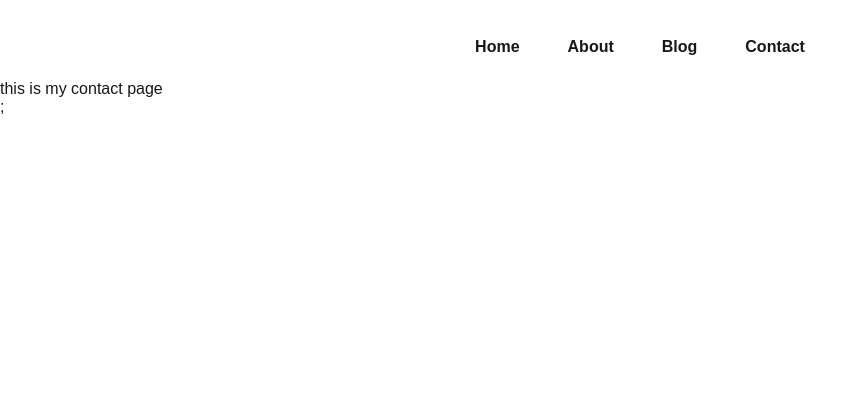
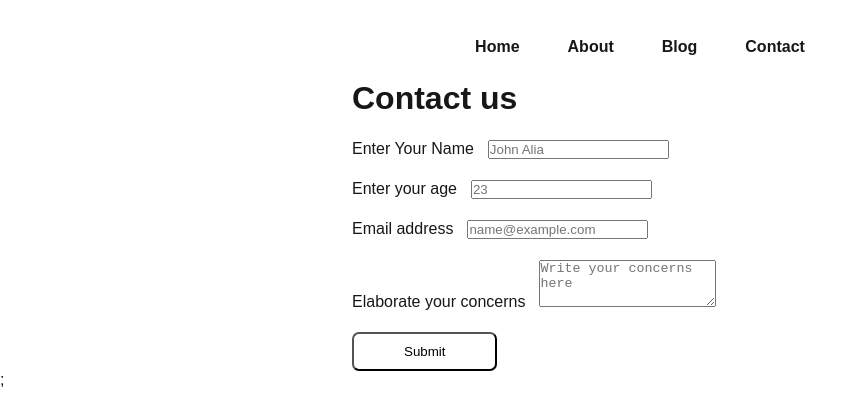
Before and after one commit to Fahad-beep/NextJs-Projects, a Next.js app in the folder hunting-coder/: page /contact in a window 1280 px wide. Shown: the top 410 px of the page, without its empty margins (0-867 px from the left). Built offline with nearby package versions, Linux system fonts and the light colour scheme.

Commit message:
designed contact page and integrated it's api

```diff
--- /dev/null
+++ b/hunting-coder/contactdata/8.json
@@ -0,0 +1 @@
+{"name":"Muhammad Fahad","age":"13","email":"mfahadadil2004@gmail.com","desc":"concerns"}
--- /dev/null
+++ b/hunting-coder/contactdata/9.json
@@ -0,0 +1 @@
+{"name":"Muhammad Fahad Adil","age":"65","email":"fahadatengineering@gmail.com","desc":"uwu"}
--- a/hunting-coder/pages/contact.js
+++ b/hunting-coder/pages/contact.js
@@ -1,7 +1,104 @@
-import React from "react";
-
+import React, { useState } from "react";
+import styles from "../styles/Contact.module.css";
 const contact = () => {
-  return <div>this is my contact page</div>;
+  const [name, setname] = useState("");
+  const [age, setage] = useState("  ");
+  const [email, setemail] = useState("");
+  const [desc, setdesc] = useState("");
+  const handleSubmit = (e) => {
+    console.log(name, age, email, desc);
+    e.preventDefault();
+    const data = { name, age, email, desc };
+    fetch("http://localhost:3000/api/postcontact", {
+      method: "POST",
+      headers: {
+        "Content-Type": "application/json",
+      },
+      body: JSON.stringify(data),
+    })
+      .then((val) => val.text())
+      .then((dat) => {
+        console.log("Success: ", dat);
+        setname("");
+        setdesc("");
+        setemail("");
+        setage("");
+      })
+      .catch((err) => {
+        console.log("err: ", err);
+      });
+  };
+  const handleChange = (e) => {
+    if (e.target.name == "name") {
+      setname(e.target.value);
+    } else if (e.target.name == "age") {
+      setage(e.target.value);
+    } else if (e.target.name == "email") {
+      setemail(e.target.value);
+    } else if (e.target.name == "desc") {
+      setdesc(e.target.value);
+    }
+  };
+  return (
+    <div className={styles.container}>
+      <h1>Contact us</h1>
+      <form onSubmit={handleSubmit}>
+        <div className={styles.mb3}>
+          <label htmlFor="name">Enter Your Name</label>
+          <input
+            type="text"
+            className={styles.formControl}
+            id="name"
+            name="name"
+            placeholder="John Alia"
+            onChange={handleChange}
+            value={name}
+          />
+        </div>
+        <div className={styles.mb3}>
+          <label htmlFor="age">Enter your age</label>
+          <input
+            type="number"
+            className={styles.formControl}
+            id="age"
+            name="age"
+            placeholder="23"
+            onChange={handleChange}
+            value={age}
+          />
+        </div>
+        <div className={styles.mb3}>
+          <label htmlFor="email">Email address</label>
+          <input
+            type="email"
+            className={styles.formControl}
+            id="email"
+            name="email"
+            placeholder="name@example.com"
+            value={email}
+            onChange={handleChange}
+          />
+        </div>
+        <div className={styles.mb3}>
+          <label htmlFor="desc" placeholder="Write your concerns here">
+            Elaborate your concerns
+          </label>
+          <textarea
+            className={styles.formControl}
+            id="desc"
+            rows="3"
+            placeholder="Write your concerns here"
+            onChange={handleChange}
+            value={desc}
+            name="desc"
+          ></textarea>
+        </div>
+        <button type="submit" className={styles.btnSubmit}>
+          Submit
+        </button>
+      </form>
+    </div>
+  );
 };
 
 export default contact;
--- /dev/null
+++ b/hunting-coder/styles/Contact.module.css
@@ -0,0 +1,23 @@
+.container {
+  max-width: 45%;
+  margin: auto;
+}
+
+.container h1 {
+  margin-bottom: 4%;
+}
+
+.mb3 {
+  margin-bottom: 21px;
+}
+
+.formControl {
+  margin: 0px 14px;
+}
+
+.btnSubmit {
+  color: black;
+  background-color: white;
+  padding: 10px 50px 10px 50px;
+  border-radius: 7px;
+}
```
